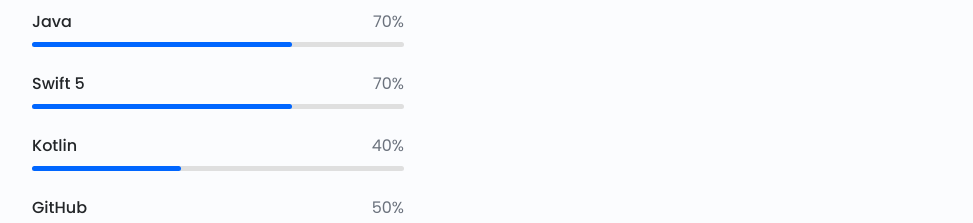
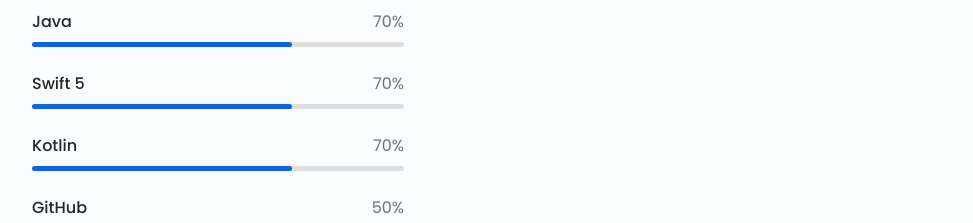
Before and after one commit to israelRea/Portafolio, a React (Create React App) app: page / in a window 1280 px wide. Shown: the part 2000-2223 px from the top of the page, without its empty margins (224-1197 px from the left). Built offline with nearby package versions, Linux system fonts and the light colour scheme.

Commit message:
experiencia kotlin

```diff
--- a/src/App.css
+++ b/src/App.css
@@ -168,6 +168,7 @@
 .skills_arrow {
   margin-left: auto;
   transition: 0.4s;
+  color: var(--text-color);
 }
 .skills_titles {
   display: flex;
--- a/src/App.js
+++ b/src/App.js
@@ -234,12 +234,12 @@
             <div class="skills_data">
               <div class="skills_titles">
                 <h3 class="skills_name">Kotlin</h3>
-                <span class="skills_number">40%</span>
+                <span class="skills_number">70%</span>
               </div>
               <div class="skills_bar">
                 <span
                   class="skills_percentage skills_html"
-                  style={{ width: "40%" }}
+                  style={{ width: "70%" }}
                 ></span>
               </div>
             </div>
```
